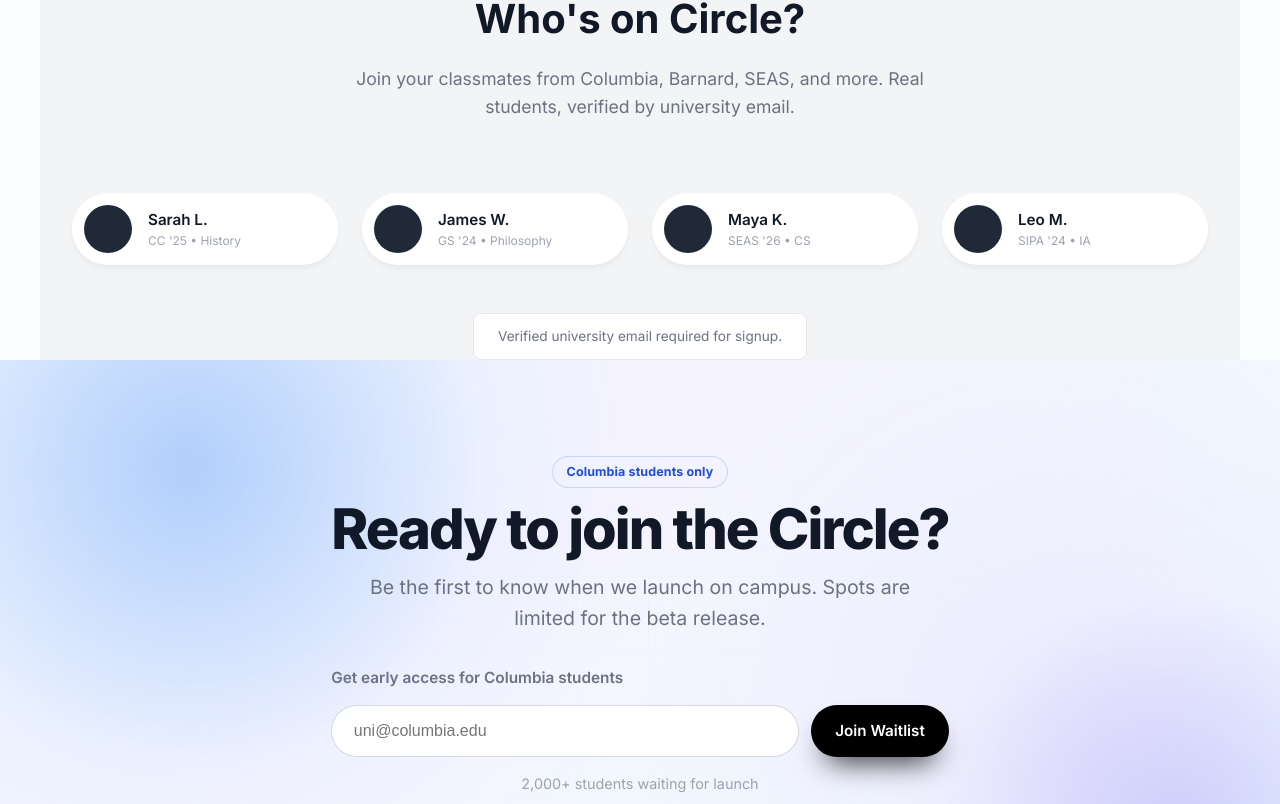
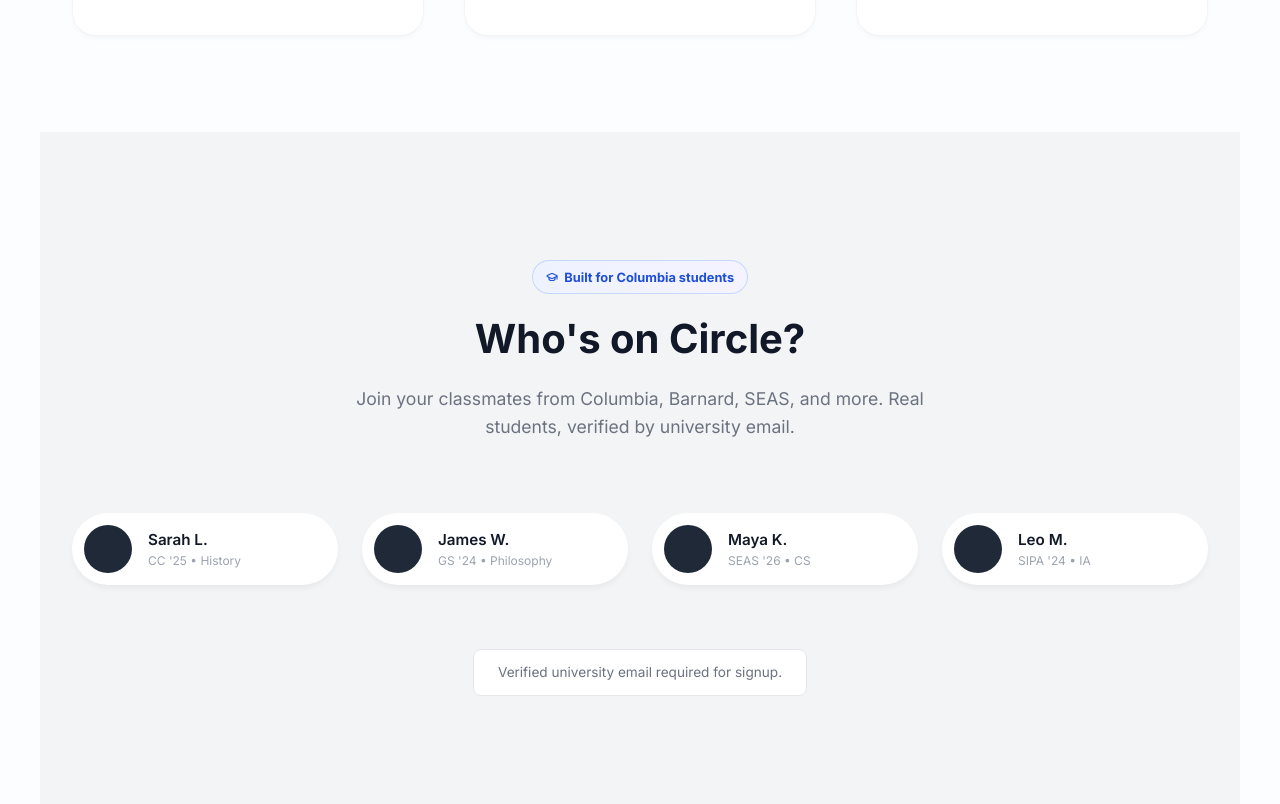
Before and after one commit to columbia-startup-studio/landing_page, a React (Vite) app: page / in a window 1280 px wide. Shown: the part 1416-2220 px from the top of the page. Built offline with nearby package versions, Linux system fonts and the light colour scheme; no server answers.

Commit message:
adjust UI

```diff
--- a/src/components/BottomCTA.css
+++ b/src/components/BottomCTA.css
@@ -1,6 +1,7 @@
 .bottom-cta-section {
     position: relative;
     overflow: hidden;
+    min-height: 100vh;
     display: flex;
     align-items: center;
     justify-content: center;
@@ -59,7 +60,7 @@
 }
 
 .cta-kicker {
-    margin: 0 0 0.8rem;
+    margin: 0 0 1.5rem;
     padding: 0.38rem 0.85rem;
     color: #1d4ed8;
     font-size: 0.78rem;
@@ -74,7 +75,7 @@
     font-size: clamp(2.5rem, 5vw, 3.5rem);
     font-weight: 900;
     color: #111827;
-    margin-bottom: 0.85rem;
+    margin-bottom: 1.5rem;
     letter-spacing: -0.035em;
     line-height: 1.02;
     text-wrap: balance;
@@ -85,11 +86,11 @@
     font-size: 1.22rem;
     color: var(--text-secondary);
     line-height: 1.6;
-    margin-bottom: 1.75rem;
+    margin-bottom: 2.5rem;
 }
 
 .cta-form {
-    margin-top: 0.25rem;
+    margin-top: 0.5rem;
     width: 100%;
     max-width: 640px;
     position: relative;
--- a/src/components/SocialProof.css
+++ b/src/components/SocialProof.css
@@ -1,6 +1,6 @@
 .social-proof-section {
-    padding-top: 6rem;
-    padding-bottom: 6rem;
+    padding-top: 8rem;
+    padding-bottom: 8rem;
     background-color: #f3f4f6;
 }
 
@@ -28,7 +28,7 @@
 .profile-cards {
     display: flex;
     gap: 1.5rem;
-    margin-bottom: 3rem;
+    margin-bottom: 4rem;
     justify-content: center;
 }
 
--- a/src/index.css
+++ b/src/index.css
@@ -60,7 +60,8 @@
 .container {
     max-width: var(--container-max-width);
     margin: 0 auto;
-    padding: 0 var(--container-padding);
+    padding-left: var(--container-padding);
+    padding-right: var(--container-padding);
 }
 
 .btn-primary {
```
